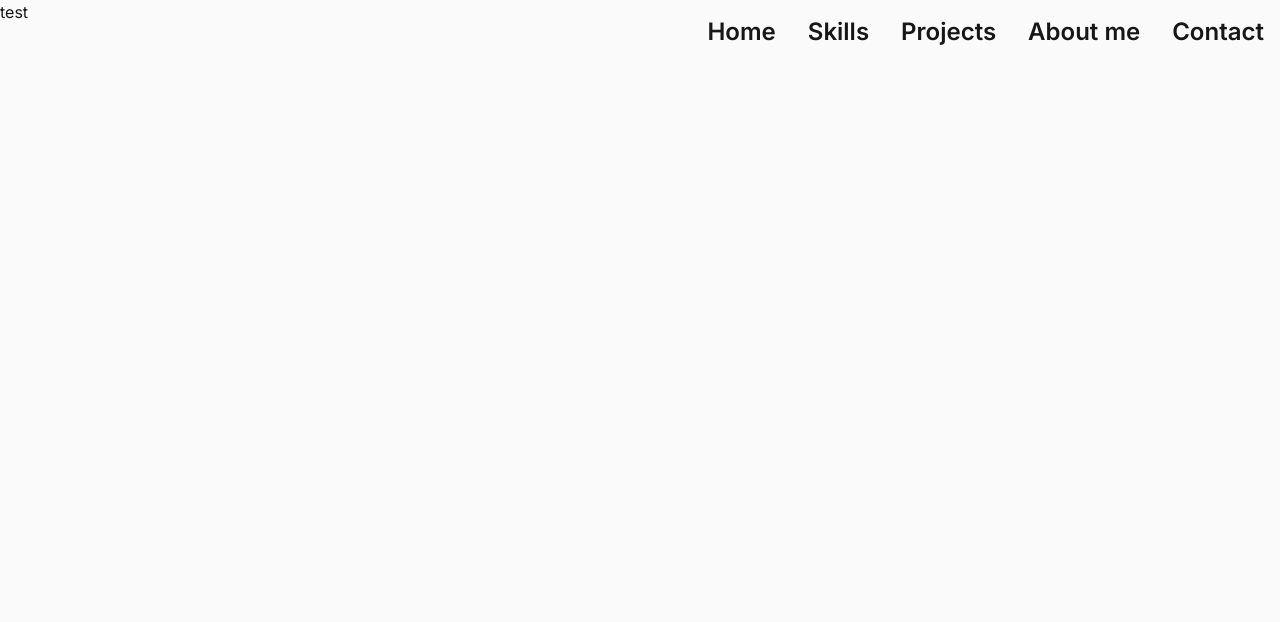
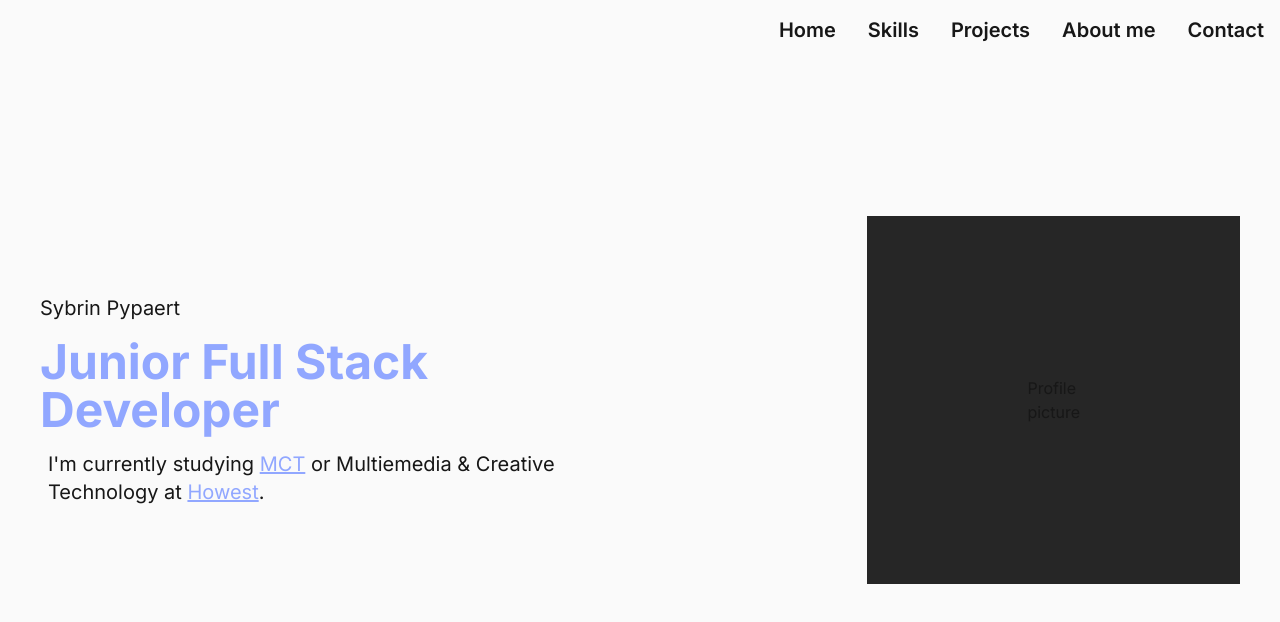
Before and after one commit to PypaertSybrin/portfolio, a Next.js app: page / in a window 1280 px wide. Shown: the top 622 px of the page. Built offline with nearby package versions, Linux system fonts and the light colour scheme; a web font is replaced by a local one.

Commit message:
feat: header setup

```diff
--- a/src/app/page.tsx
+++ b/src/app/page.tsx
@@ -6,7 +6,7 @@ export default function Home() {
   return (
     <div className="min-h-screen dark:bg-neutral-900 dark:text-neutral-50 bg-neutral-50 text-neutral-900">
       <Navigation />
-      <main>
+      <main className="max-w-screen-xl mx-auto">
         <Header />
       </main>
     </div>
--- a/src/components/generic/Header.tsx
+++ b/src/components/generic/Header.tsx
@@ -1,7 +1,16 @@
+import Link from "next/link";
+
 const Header = () => {
     return (
-        <div id="skills">
-            test
+        <div id="/" className="h-screen flex items-center justify-around gap-32">
+            <div className="px-10">
+                <p className="text-xl py-2">Sybrin Pypaert</p>
+                <h1 className="text-5xl font-bold text-primary py-2">Junior Full Stack Developer</h1>
+                <p className="text-xl p-2">I&apos;m currently studying <Link className="text-primary underline" href={'https://mct.be/'} target="_blank">MCT</Link> or Multiemedia &amp; Creative Technology at <Link className="text-primary underline" href={'https://www.howest.be/nl'} target="_blank">Howest</Link>.</p>
+            </div>
+            <div className="px-10">
+                <div className="px-40 py-40 bg-neutral-800">Profile picture</div>
+            </div>
         </div>
     )
 }
--- a/src/components/generic/Navigation.tsx
+++ b/src/components/generic/Navigation.tsx
@@ -4,7 +4,7 @@ const Navigation = () => {
   return (
     <nav className="fixed top-0 left-0 right-0 p-4">
       <div className="mx-auto max-w-screen-xl">
-        <ul className="text-2xl font-semibold flex gap-8 justify-end">
+        <ul className="text-xl font-semibold flex gap-8 justify-end">
           <li>
             <Link href="/">Home</Link>
           </li>
--- a/tailwind.config.ts
+++ b/tailwind.config.ts
@@ -10,6 +10,9 @@ const config: Config = {
     extend: {
       fontFamily: {
         soleil: ["soleil", "sans-serif"],
+      },
+      colors: {
+        primary: '#91A7FF'
       }
     },
   },
```
